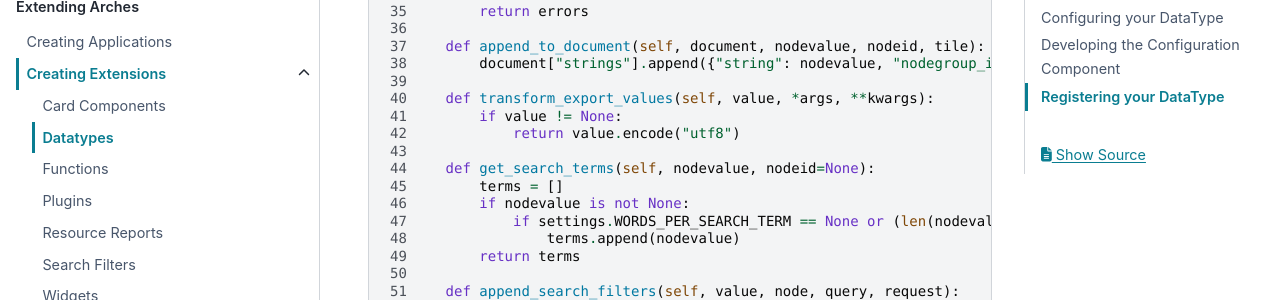
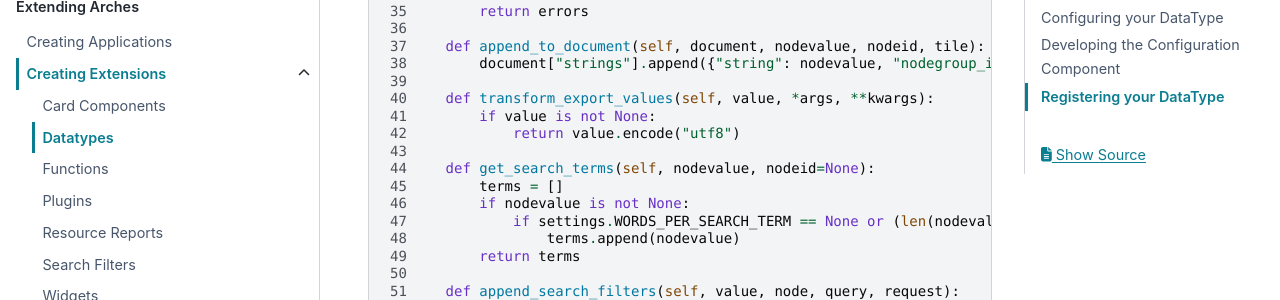
Before and after one commit to archesproject/arches-docs, a Sphinx documentation site: the page built from docs/developing/extending/extensions/datatypes.rst, in a window 1280 px wide and 900 px high, scrolled down 1292 px. Shown: the part 152-452 px from the top of the window. Built offline with Sphinx 7.4.7 and the PyData theme 0.15.4, drawn with Linux system fonts in a browser that asks for light colours.

Commit message:
Remove uses of != None

```diff
--- a/docs/configuring/settings-beyond-the-ui.rst
+++ b/docs/configuring/settings-beyond-the-ui.rst
@@ -237,7 +237,7 @@
 ------------------
 Through the `FILE_TYPE_CHECKING` setting, Arches provides three modes for file type checking:
 
-- `None``: files can be uploaded regardless of the `FILE_TYPES` setting. In addition, the integrity checks described below for .zip, .xlsx, and .csv files are skipped.
+- `None`: files can be uploaded regardless of the `FILE_TYPES` setting. In addition, the integrity checks described below for .csv, .zip, .xlsx, and .json files are skipped.
 - `"lenient"`: if the type of the uploaded file can be guessed, the following checks are performed:
     - The guessed file type must be included in `FILE_TYPES`
     - Each row of a .csv file must have the same length as the header (not jagged)
--- a/docs/examples/arches/function.py
+++ b/docs/examples/arches/function.py
@@ -28,7 +28,7 @@
                 import_success = True
             except ImportError as e:
                 import_error = e
-            if module != None:
+            if module is not None:
                 break
         if import_success == False:
             print('Failed to import ' + mod_path)
--- a/docs/examples/sample_datatype.py
+++ b/docs/examples/sample_datatype.py
@@ -38,7 +38,7 @@
         document["strings"].append({"string": nodevalue, "nodegroup_id": tile.nodegroup_id})
 
     def transform_export_values(self, value, *args, **kwargs):
-        if value != None:
+        if value is not None:
             return value.encode("utf8")
 
     def get_search_terms(self, nodevalue, nodeid=None):
```
